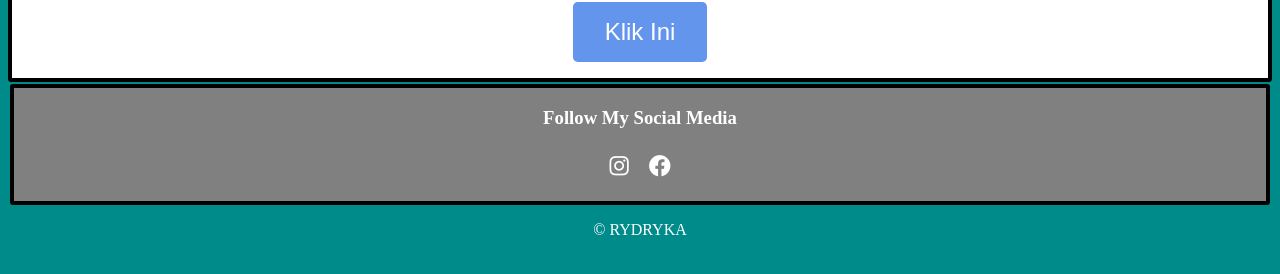
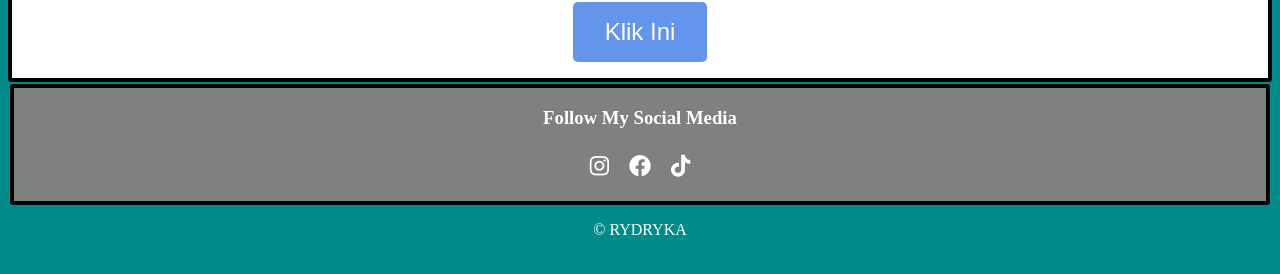
Before and after one commit to RyanAdryan/rydryka.github.io, a plain HTML site: page index.html in a window 1280 px wide. Shown: the part 328-602 px from the top of the page. Drawn offline with Linux system fonts and the light colour scheme; some packages are replaced by stand-ins of ours; a script that the page names is missing.

Commit message:
Update index.html
Nambah tiktok

```diff
--- a/index.html
+++ b/index.html
@@ -40,6 +40,9 @@
       <i class="fa-brands fa-instagram"></i></a>
       <a href="https://www.facebook.com/ryyyyennnn?mibextid=ZbWKwL">
       <i class="fa-brands fa-facebook"></i></a>
+      <a href="https://www.tiktok.com/@rydryka_1112">
+        <i class="fa-brands fa-tiktok"></i>
+      </a>
 
 
 
```
